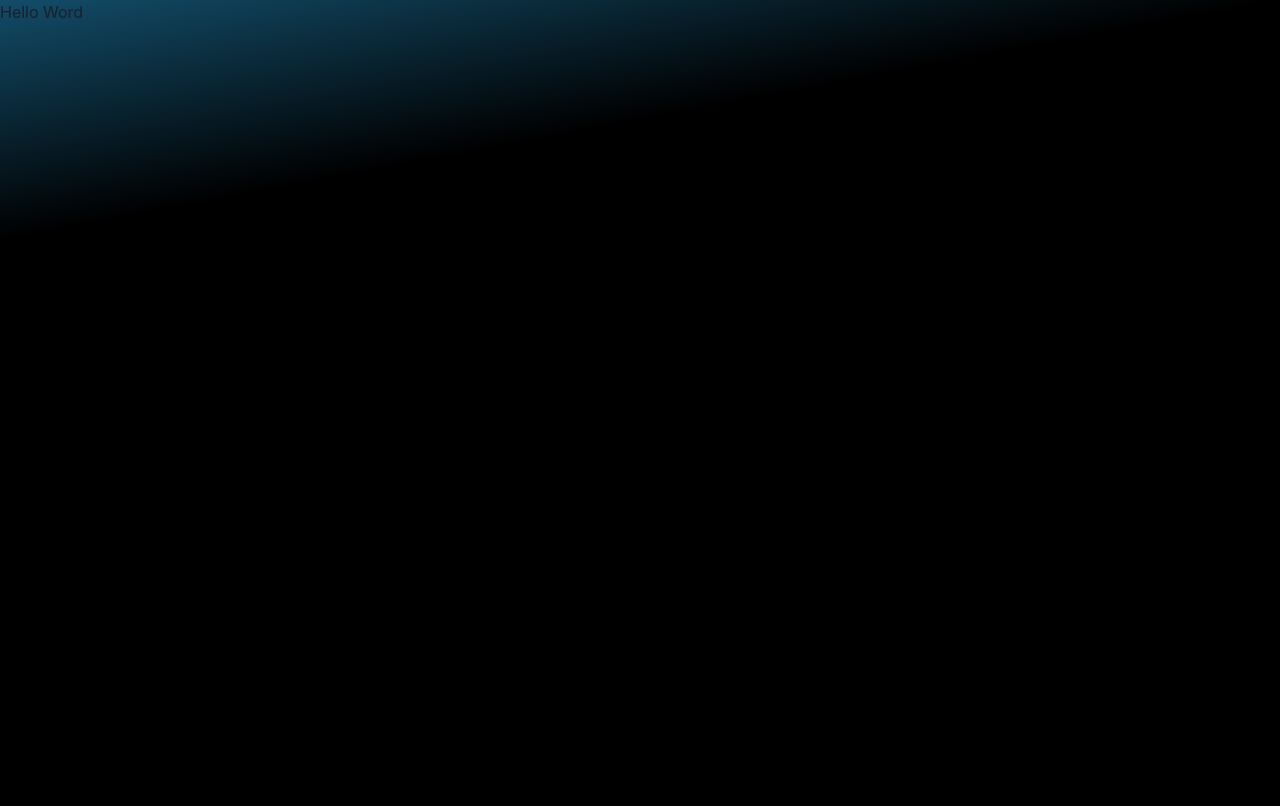
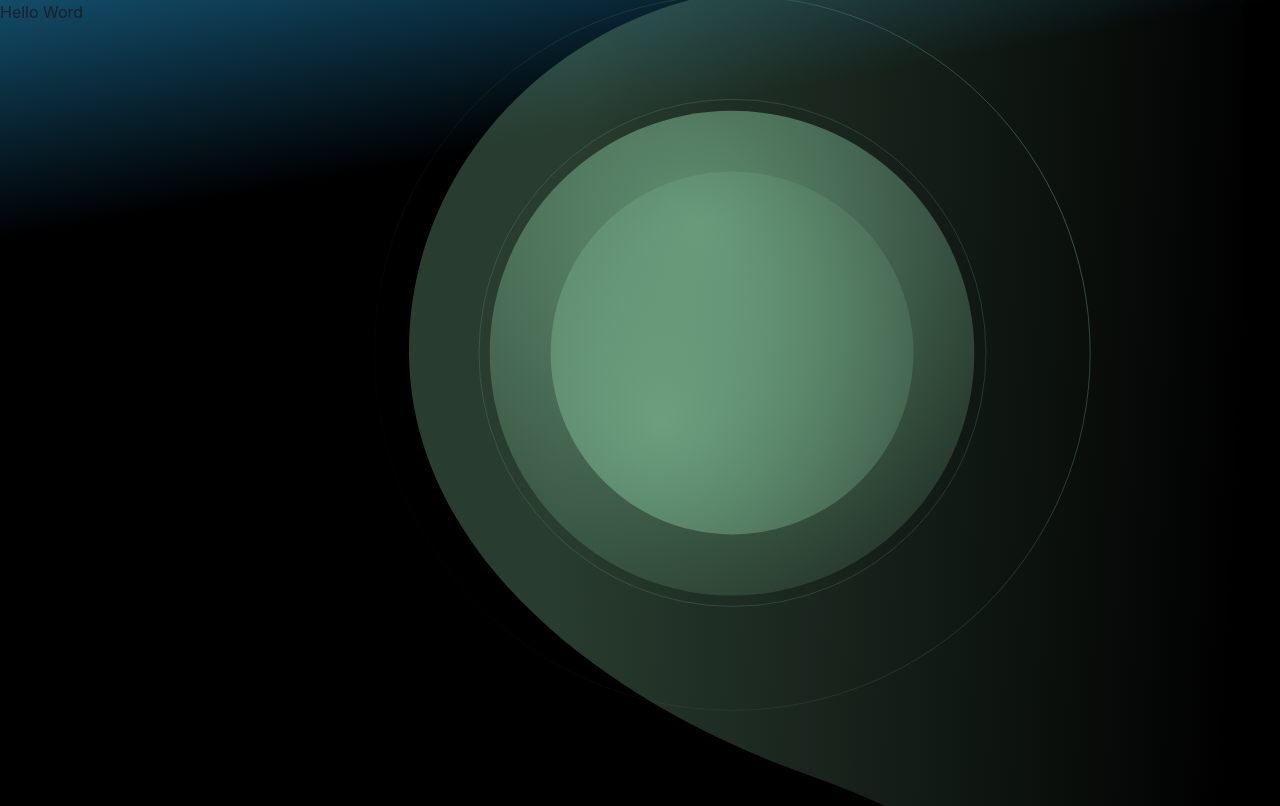
Before and after one commit to tw4/web-page-06, a React (Create React App) app in the folder web/: page / in a window 1280 px wide. Shown: the top 806 px of the page. Built offline with nearby package versions, Linux system fonts and the light colour scheme.

Commit message:
add(PageLayout): bg img

```diff
--- a/web/src/ui-library/Layouts/PageLayout.tsx
+++ b/web/src/ui-library/Layouts/PageLayout.tsx
@@ -1,7 +1,9 @@
 import React from 'react'
 import {
     Box,
+    Image,
 } from '@chakra-ui/react'
+import bgImage from '../../assets/images/bgImage.svg'
 
 interface IProps {
     children: React.ReactElement
@@ -25,6 +27,16 @@ const PageLayout: React.FC<IProps> = ({ children }) => {
                 position='absolute'
                 zIndex='2'
             >
+                <Image
+                    src={bgImage}
+                    width='70%'
+                    marginLeft='auto'
+                />
+            </Box>
+            <Box
+                position='absolute'
+                zIndex='2'
+            >
                 {children}
             </Box>
         </div>
```
